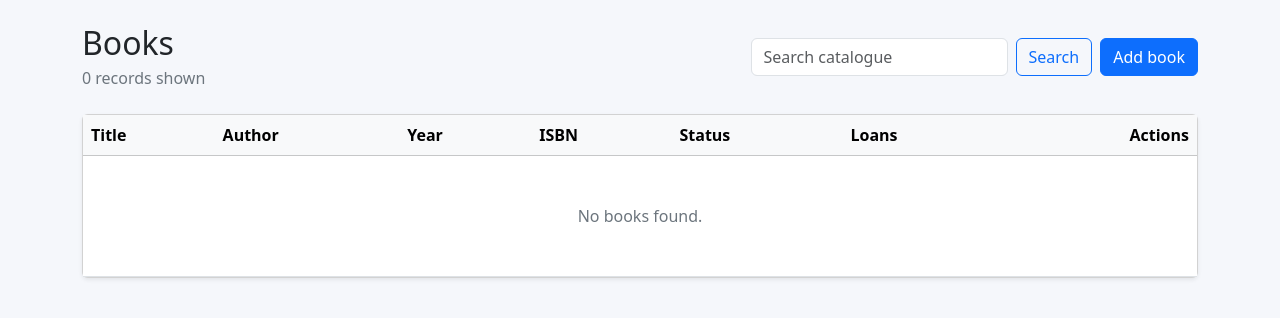
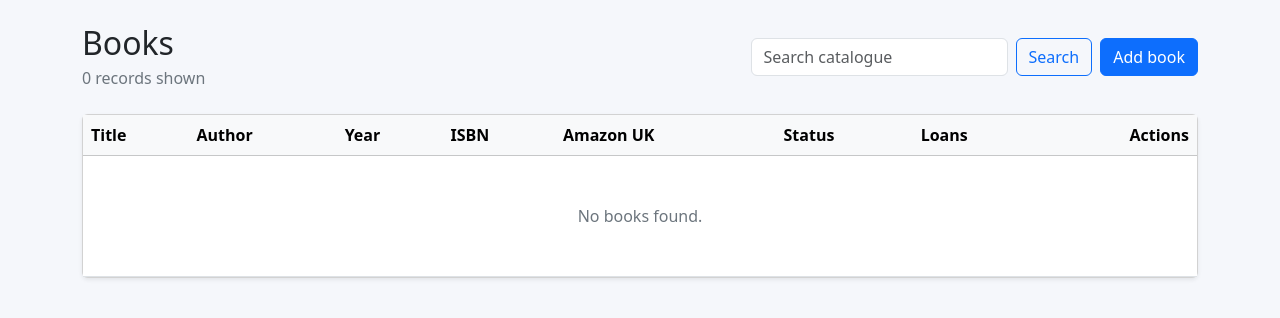
Before and after one commit to leep1000/SEDO_Year_3, a Flask app: template app/templates/books.html in a window 1280 px wide. Shown: the part 57-375 px from the top of the page. Run offline with Flask 3, Linux system fonts and the light colour scheme; the template is opened without the code that fills it, so the values that code supplies are empty; parts of the project's set-up code (start-up, migrations or seed data) failed here and were passed over.

Commit message:
Add Amazon UK book links

```diff
--- a/app/routes.py
+++ b/app/routes.py
@@ -92,6 +92,7 @@ def add_book():
             "author": form.author.data.strip(),
             "publication_year": form.publication_year.data,
             "isbn": form.isbn.data.strip(),
+            "amazon_url": form.amazon_url.data.strip() or None,
             "created_by_id": session["user_id"],
         }
         checked_out_by_id = form.checked_out_by_id.data if session.get("role") == "admin" else None
@@ -119,6 +120,7 @@ def edit_book(book_id):
             "author": form.author.data.strip(),
             "publication_year": form.publication_year.data,
             "isbn": form.isbn.data.strip(),
+            "amazon_url": form.amazon_url.data.strip() or None,
         }
         _apply_checkout_values(values, form.checked_out_by_id.data, repo)
         repo.update_book(book_id, values)
--- a/app/seed.py
+++ b/app/seed.py
@@ -40,6 +40,7 @@ def seed_database():
                     "author": author,
                     "publication_year": year,
                     "isbn": isbn,
+                    "amazon_url": f"https://www.amazon.co.uk/s?k={isbn}",
                     "created_by_id": admin["id"],
                     "status": "available",
                     "checked_out_by_id": None,
--- a/app/templates/_book_fields.html
+++ b/app/templates/_book_fields.html
@@ -15,6 +15,10 @@
   <input class="form-control" id="{{ prefix }}isbn" name="isbn" required minlength="10" maxlength="20" pattern="[0-9Xx-]+" value="{{ existing_book.isbn if existing_book is defined else '' }}">
 </div>
 <div class="mb-3">
+  <label class="form-label" for="{{ prefix }}amazon_url">Amazon UK link</label>
+  <input class="form-control" id="{{ prefix }}amazon_url" name="amazon_url" type="url" maxlength="500" pattern="https://(www\.)?amazon\.co\.uk/.*" value="{{ existing_book.amazon_url if existing_book is defined and existing_book.amazon_url else '' }}">
+</div>
+<div class="mb-3">
   <label class="form-label" for="{{ prefix }}checked_out_by_id">Checked out by</label>
   <select class="form-select" id="{{ prefix }}checked_out_by_id" name="checked_out_by_id">
     <option value="">Available</option>
--- a/app/templates/books.html
+++ b/app/templates/books.html
@@ -24,6 +24,7 @@
           <th>Author</th>
           <th>Year</th>
           <th>ISBN</th>
+          <th>Amazon UK</th>
           <th>Status</th>
           <th>Loans</th>
           <th class="text-end">Actions</th>
@@ -36,6 +37,13 @@
           <td>{{ book.author }}</td>
           <td>{{ book.publication_year }}</td>
           <td><code>{{ book.isbn }}</code></td>
+          <td>
+            {% if book.amazon_url %}
+              <a class="btn btn-sm btn-outline-secondary" href="{{ book.amazon_url }}" target="_blank" rel="noopener noreferrer">View</a>
+            {% else %}
+              <span class="text-secondary">Not set</span>
+            {% endif %}
+          </td>
           <td>
             {% if book.checked_out_user %}
               <span class="badge text-bg-warning">Checked out</span>
@@ -69,7 +77,7 @@
         </tr>
         {% else %}
         <tr>
-          <td class="text-center text-secondary py-5" colspan="7">No books found.</td>
+          <td class="text-center text-secondary py-5" colspan="8">No books found.</td>
         </tr>
         {% endfor %}
       </tbody>
```
Also changed, not shown: app/forms.py (+12 -0 lines), tests/test_books.py (+24 -0 lines), supabase/migrations/0001_initial_schema.sql, supabase/migrations/0002_add_book_amazon_url.sql (added).
